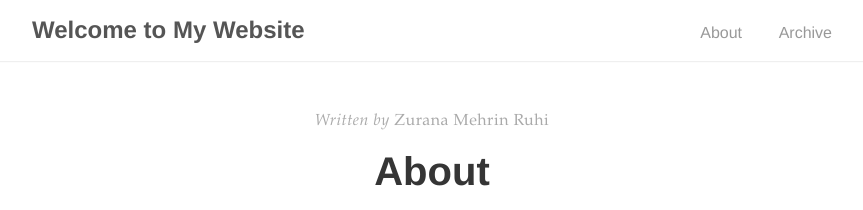
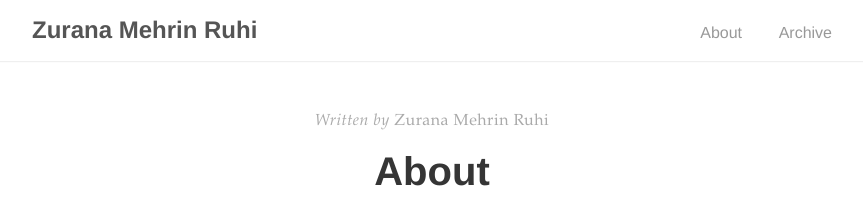
Before and after one commit to zmruhi1/portfolio, a Jekyll site: the page built from about.md, in a window 1280 px wide. Shown: the top 210 px of the page, without its empty margins (208-1071 px from the left). Built offline with Jekyll 4.4.1, drawn with Linux system fonts in a browser that asks for light colours.

Commit message:
Update _config.yml

```diff
--- a/_config.yml
+++ b/_config.yml
@@ -1,5 +1,5 @@
 # Site settings
-title:          Welcome to My Website
+title:          Zurana Mehrin Ruhi
 description:    "Learning. Coding. Creating."
 baseurl:        ""
 url:            "https://zmruhi1.github.io/"
```
